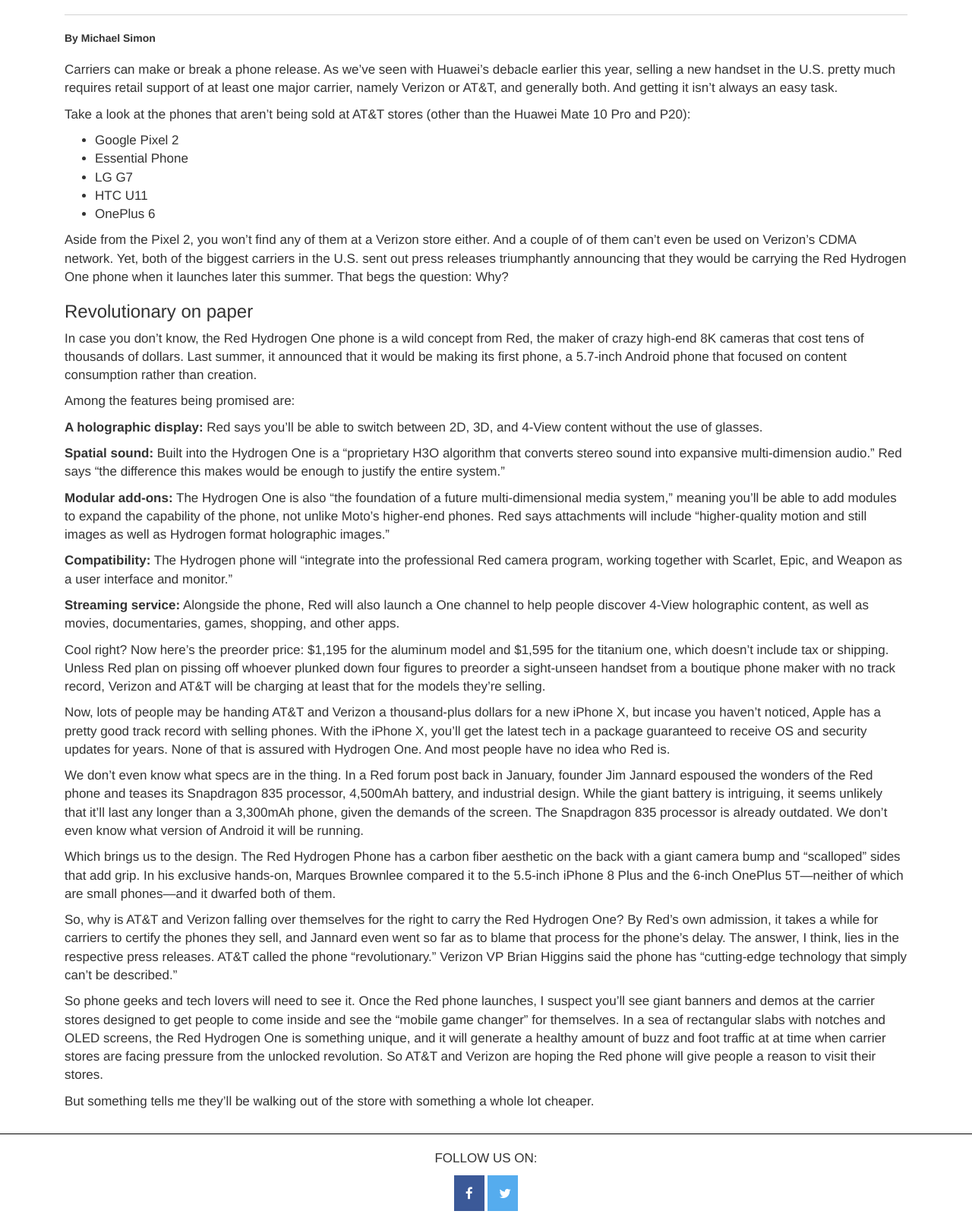
After one commit to ritom99/MMSummerTask, a PHP site: page /artc_busi1.html in a window 1280 px wide. The commit adds this page. Shown: the part 1127-2746 px from the top of the page at 76% size. Run offline with PHP 8.4, Linux system fonts and the light colour scheme.

Commit message:
articles

```diff
--- /dev/null
+++ b/pages/artc_busi1.html
@@ -0,0 +1,108 @@
+<!DOCTYPE html>
+<html>
+<head>
+	<title>The $1,200 Red Hydrogen One phone is coming to Verizon and AT&T this summer, but why?</title>
+	<meta charset="utf-8">
+  	<meta name="viewport" content="width=device-width, initial-scale=1">
+  	<link rel="stylesheet" href="https://maxcdn.bootstrapcdn.com/bootstrap/3.3.7/css/bootstrap.min.css">
+  	<script src="https://ajax.googleapis.com/ajax/libs/jquery/3.3.1/jquery.min.js"></script>
+  	<script src="https://maxcdn.bootstrapcdn.com/bootstrap/3.3.7/js/bootstrap.min.js"></script>
+  	<link rel="stylesheet" type="text/css" href="homepagecss.css">
+  	<link rel="stylesheet" href="https://cdnjs.cloudflare.com/ajax/libs/font-awesome/4.7.0/css/font-awesome.min.css">
+</head>
+<body>
+
+<div style="margin-top: -25px;"><br>
+<h1>TSM</h1>
+<nav class="navbar navbar-default" role="navigation" style="background-color: white;">
+  <div class="navbar-header">
+    <button type="button" class="navbar-toggle" data-toggle="collapse" data-target=".navbar-collapse">
+      <span class="icon-bar"></span>
+      <span class="icon-bar"></span>
+      <span class="icon-bar"></span>
+    </button>
+  </div>
+  <div class="navbar-collapse collapse">
+    <ul class="nav navbar-nav navbar-center">
+          <li><a href="homepage.html">Home</a></li>
+          <li><a href="#">Business and Tech</a></li>
+          <li><a href="#">Sports</a></li>
+          <li><a href="#">Pictures</a></li>
+          <li><a href="#">Forum</a></li>
+      </ul>
+    <ul class="nav navbar-nav navbar-right">
+        <form action="/action_page.php">
+          <input type="text" placeholder="Search articles..." name="search">
+          <button type="submit"><i class="fa fa-search"></i></button>
+        </form>
+    </ul>
+  </div>
+</nav>
+</div>
+<br>
+<div class="container">
+	<hr>
+	<h2>The $1,200 Red Hydrogen One phone is coming to Verizon and AT&T this summer, but why?</h2>
+	<br>
+	<img src="/home/ritom/Desktop/MM.SummerTask.2018/images/red-hydrogen-one-100758233-large.jpg" width="100%"><br>
+	<hr>
+	<div class="author">
+		By Michael Simon
+	</div>
+	<br>
+	<div class="article">
+
+<p>Carriers can make or break a phone release. As we’ve seen with Huawei’s debacle earlier this year, selling a new handset in the U.S. pretty much requires retail support of at least one major carrier, namely Verizon or AT&T, and generally both. And getting it isn’t always an easy task.</p>
+
+<p>Take a look at the phones that aren’t being sold at AT&T stores (other than the Huawei Mate 10 Pro and P20):</p>
+
+<ul type="bullets">
+<li>Google Pixel 2</li>
+<li>Essential Phone</li>
+<li>LG G7</li>
+<li>HTC U11</li>
+<li>OnePlus 6</li>
+</ul>
+
+<p>Aside from the Pixel 2, you won’t find any of them at a Verizon store either. And a couple of of them can’t even be used on Verizon’s CDMA network. Yet, both of the biggest carriers in the U.S. sent out press releases triumphantly announcing that they would be carrying the Red Hydrogen One phone when it launches later this summer. That begs the question: Why?</p>
+
+<h3>Revolutionary on paper</h3>
+<p>In case you don’t know, the Red Hydrogen One phone is a wild concept from Red, the maker of crazy high-end 8K cameras that cost tens of thousands of dollars. Last summer, it announced that it would be making its first phone, a 5.7-inch Android phone that focused on content consumption rather than creation.</p>
+
+
+<p>Among the features being promised are:</p>
+
+<p><strong>A holographic display:</strong> Red says you’ll be able to switch between 2D, 3D, and 4-View content without the use of glasses.</p>
+<p><strong>Spatial sound:</strong> Built into the Hydrogen One is a “proprietary H3O algorithm that converts stereo sound into expansive multi-dimension audio.” Red says “the difference this makes would be enough to justify the entire system.”</p>
+<p><strong>Modular add-ons:</strong> The Hydrogen One is also “the foundation of a future multi-dimensional media system,” meaning you’ll be able to add modules to expand the capability of the phone, not unlike Moto’s higher-end phones. Red says attachments will include “higher-quality motion and still images as well as Hydrogen format holographic images.”</p>
+<p><strong>Compatibility:</strong> The Hydrogen phone will “integrate into the professional Red camera program, working together with Scarlet, Epic, and Weapon as a user interface and monitor.”</p>
+<p><strong>Streaming service:</strong> Alongside the phone, Red will also launch a One channel to help people discover 4-View holographic content, as well as movies, documentaries, games, shopping, and other apps.</p>
+<p>Cool right? Now here’s the preorder price: $1,195 for the aluminum model and $1,595 for the titanium one, which doesn’t include tax or shipping. Unless Red plan on pissing off whoever plunked down four figures to preorder a sight-unseen handset from a boutique phone maker with no track record, Verizon and AT&T will be charging at least that for the models they’re selling.</p>
+
+<p>Now, lots of people may be handing AT&T and Verizon a thousand-plus dollars for a new iPhone X, but incase you haven’t noticed, Apple has a pretty good track record with selling phones. With the iPhone X, you’ll get the latest tech in a package guaranteed to receive OS and security updates for years. None of that is assured with Hydrogen One. And most people have no idea who Red is.</p>
+
+<p>We don’t even know what specs are in the thing. In a Red forum post back in January, founder Jim Jannard espoused the wonders of the Red phone and teases its Snapdragon 835 processor, 4,500mAh battery, and industrial design. While the giant battery is intriguing, it seems unlikely that it’ll last any longer than a 3,300mAh phone, given the demands of the screen. The Snapdragon 835 processor is already outdated. We don’t even know what version of Android it will be running.</p>
+
+<p>Which brings us to the design. The Red Hydrogen Phone has a carbon fiber aesthetic on the back with a giant camera bump and “scalloped” sides that add grip. In his exclusive hands-on, Marques Brownlee compared it to the 5.5-inch iPhone 8 Plus and the 6-inch OnePlus 5T—neither of which are small phones—and it dwarfed both of them.</p>
+
+<p>So, why is AT&T and Verizon falling over themselves for the right to carry the Red Hydrogen One? By Red’s own admission, it takes a while for carriers to certify the phones they sell, and Jannard even went so far as to blame that process for the phone’s delay. The answer, I think, lies in the respective press releases. AT&T called the phone “revolutionary.” Verizon VP Brian Higgins said the phone has “cutting-edge technology that simply can’t be described.”</p>
+
+<p>So phone geeks and tech lovers will need to see it. Once the Red phone launches, I suspect you’ll see giant banners and demos at the carrier stores designed to get people to come inside and see the “mobile game changer” for themselves. In a sea of rectangular slabs with notches and OLED screens, the Red Hydrogen One is something unique, and it will generate a healthy amount of buzz and foot traffic at at time when carrier stores are facing pressure from the unlocked revolution. So AT&T and Verizon are hoping the Red phone will give people a reason to visit their stores.</p>
+
+<p>But something tells me they’ll be walking out of the store with something a whole lot cheaper.</p>
+
+
+	</div>
+</div>
+
+<footer><hr>
+    <div class="container" style="text-align: center;">
+      <p>Follow us on:</p>
+      <a href="#" class="fa fa-facebook"></a>
+      <a href="#" class="fa fa-twitter"></a>
+      <br><br>
+    </div>
+</footer>
+
+</body>
+</html>
--- a/pages/homepagecss.css
+++ b/pages/homepagecss.css
@@ -1,6 +1,6 @@
 body {
   margin: 0;
-  font-family: Times New Roman;
+  font-family: Helvetica;
 }
 
 hr {
@@ -21,10 +21,16 @@
     margin-right: auto;
 }*/
 
+.container {
+	padding: 0px 30px 0px 30px;
+}
+
 .nav {
 	margin: 0;
 	padding: 0;
 	text-align: center;
+	font-family: Sans-serif;
+	background: white;
 	/*width: 100%;*/
 }
 
@@ -69,14 +75,18 @@
 	font-size: 17px;
 }
 
-.articles1 {
+.editorspicks {
 	text-align: left;
 	padding: 10px 50px 10px 50px;
 }
 
-.articles2 {
+.latest {
 	text-align: right;
 	padding: 10px 50px 10px 50px;
+}
+
+.article {
+	font-size: 17px;
 }
 
 /*.articleheading {
@@ -95,7 +105,7 @@
 }
 
 footer {
-	font-family: Verdena;
+	font-family: sans-serif;
 	font-size: 17px;
 	text-transform: uppercase;
 }
```
Also changed, not shown: pages/artc_busi2.html (added, +69 -0 lines), pages/artc_sports1.html (added, +96 -0 lines), pages/artc_tech1.html (added, +90 -0 lines), pages/homepage.html (+12 -11 lines).
